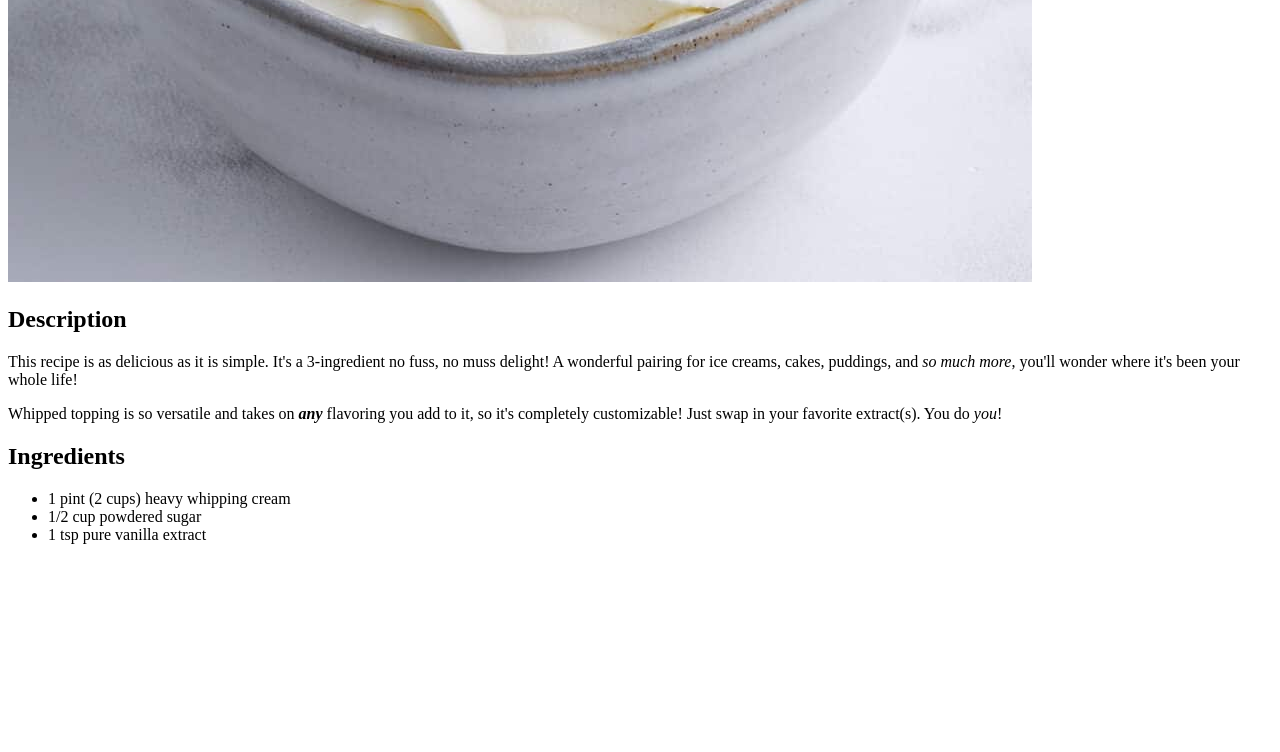
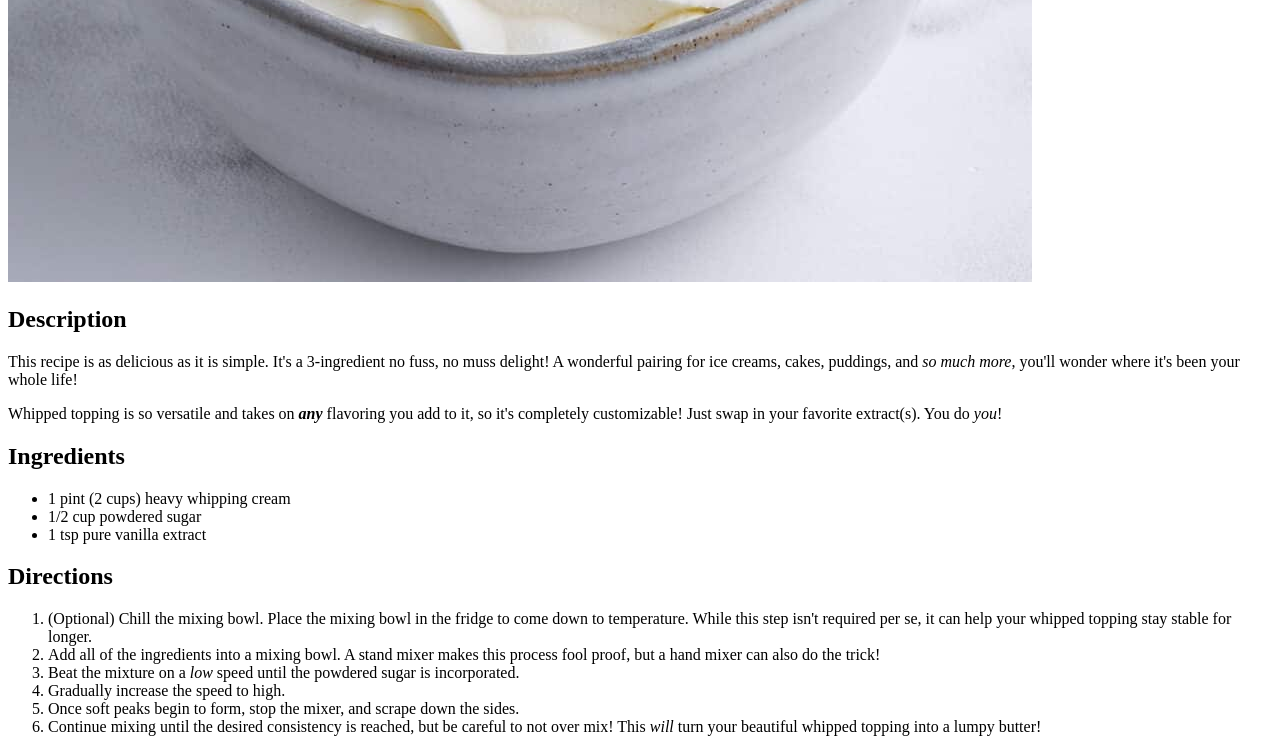
Before and after one commit to MoChiiChii/odin-recipes, a plain HTML site: page recipes/whipped-topping.html in a window 1280 px wide. Shown: the part 713-1465 px from the top of the page. Before the commit the page ends 1273 px from the top, so only its background shows below. Drawn offline with Linux system fonts and the light colour scheme.

Commit message:
docs: add directions to whipped topping recipe

```diff
--- a/recipes/whipped-topping.html
+++ b/recipes/whipped-topping.html
@@ -22,5 +22,17 @@
             <li>1/2 cup powdered sugar</li>
             <li>1 tsp pure vanilla extract</li>
         </ul>
+
+        <p><h2>Directions</h2></p>
+        <ol type="1">
+            <li>(Optional) Chill the mixing bowl. Place the mixing bowl in the fridge to come down to temperature. While this step isn't required per se,
+                it can help your whipped topping stay stable for longer.</li>
+            <li>Add all of the ingredients into a mixing bowl. A stand mixer makes this process fool proof, but a hand mixer can also do the trick!</li>
+            <li>Beat the mixture on a <em>low</em> speed until the powdered sugar is incorporated.</li>
+            <li>Gradually increase the speed to high.</li>
+            <li>Once soft peaks begin to form, stop the mixer, and scrape down the sides.</li>
+            <li>Continue mixing until the desired consistency is reached, but be careful to not over mix! This <em>will</em> turn your beautiful whipped topping
+                into a lumpy butter!</li>
+        </ol>
     </body>
 </html>
```
